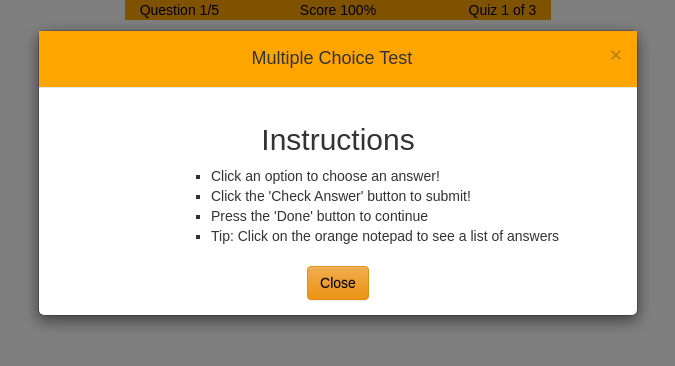
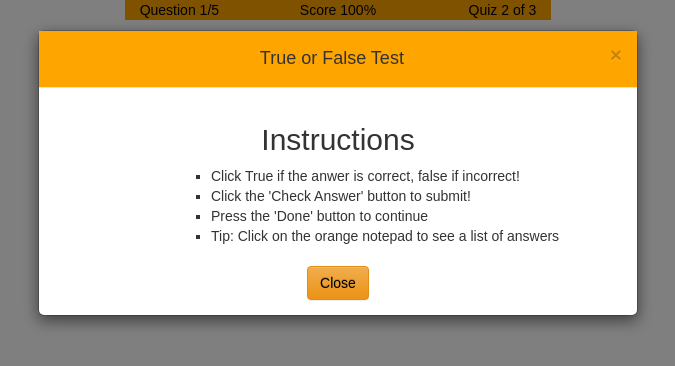
Before and after one commit to jcsmileyjr/Study-Buddy, a React (Create React App) app: page / in a window 1280 px wide. Shown: the top 366 px of the page, without its empty margins (302-977 px from the left). Built offline with nearby package versions, Linux system fonts and the light colour scheme.

Commit message:
Bug fix radio options in quiz level 2
Input Radio options stayed selected even if no answer is officially chosen by user.

```diff
--- a/src/Components/MCAnswersList.js
+++ b/src/Components/MCAnswersList.js
@@ -141,12 +141,12 @@ class MCAnswersList extends Component{
       if(this.props.currentPassFail.passFail === true){
           let topAnswer = document.getElementById("option0");//get the element
           let middleAnswer = document.getElementById("option1");
-          let bottomeAnswer = document.getElementById("option2");
+          let bottomAnswer = document.getElementById("option2");
 
           //The below code resets the radio input options to false, giving the impression no answer has been selected.
           topAnswer.checked = false;
           middleAnswer.checked = false;
-          bottomeAnswer.checked = false;
+          bottomAnswer.checked = false;
 
       }
   }
--- a/src/Components/TrueFalseOptions.js
+++ b/src/Components/TrueFalseOptions.js
@@ -98,18 +98,33 @@ class TrueFalseOptions extends Component{
     this.setState({show: false});
   }
 
+  //Bug: When the user choose an answer and click the "CheckAnswer" button, the input radio options remain selected. Even when the next question and answers are shown, the previous answer choice is selected but not offically "checked". This solves that problem by uncheckeing all options once the "CheckAnswerButton" is clicked and the passFail state is updated. This is use as a trigger to uncheck all input radio options.
+  //A second way to do this is to set each input check to a local state. If the passFail is set to true, update the local state to true. IF false, update the local state to null or something to hide it.
+  resetOptions = () =>{
+      //check if the "CheckAnswerButton" has been press by checking if the Redux state "passFail" is true or false
+      if(this.props.currentPassFail.passFail === true){
+          let topTFAnswer = document.getElementById("option1");
+          let bottomTFAnswer = document.getElementById("option2");
+
+          //The below code resets the radio input options to false, giving the impression no answer has been selected.
+          topTFAnswer.checked = false;
+          bottomTFAnswer.checked = false;
+      }
+  }
+
   render(){
+      this.resetOptions();
 	  return(
 		<div className="row ">
 		  <div className="text-center col-xs-10 col-xs-offset-1 col-sm-8 col-sm-offset-2 col-md-10 col-md-offset-1 col-lg-8 col-lg-offset-2">
 			<label className={css(this.props.currentPassFail.passFail && (this.props.currentAnswer === this.props.answerList[this.props.currentLocation].answer) && styles.correctAnswer, this.props.currentPassFail.passFail && (this.props.currentAnswer !== this.props.answerList[this.props.currentLocation].answer) && styles.wrongAnswers)}>{this.props.currentQuizAnswer}</label>
 		  </div>
           <div className="col-xs-8 col-xs-offset-4 col-sm-8 col-sm-offset-4 col-md-9 col-md-offset-3 col-lg-8 col-lg-offset-4">
-            <input className={css(styles.spaceBetweenOptions)} type="radio" name="choice" value={true}  onClick={this.saveTrueAnswer} />
+            <input className={css(styles.spaceBetweenOptions)} type="radio" name="choice" value={true}  onClick={this.saveTrueAnswer} id="option1" />
             <label className={css(styles.indentAnswerOptions)}> True </label>
           </div>
           <div className="col-xs-8 col-xs-offset-4 col-sm-8 col-sm-offset-4 col-md-9 col-md-offset-3 col-lg-8 col-lg-offset-4">
-            <input className={css(styles.spaceBetweenOptions)} type="radio" name="choice" value={false}  onClick={this.saveFalseAnswer} />
+            <input className={css(styles.spaceBetweenOptions)} type="radio" name="choice" value={false}  onClick={this.saveFalseAnswer} id="option2" />
             <label className={css(styles.indentAnswerOptions)}> False </label>
           </div>
           <Instructions show={this.state.show} hideMCInstructions={this.hideMCInstructions} />
--- a/src/Reducers/successPageReducer.js
+++ b/src/Reducers/successPageReducer.js
@@ -1,5 +1,5 @@
 //reducer use to show or hide the Success component and to move the player from one level to the next.
-export default function successPage(state={"showSuccessPage": false, "currentLevel":1}, {type, payload}){
+export default function successPage(state={"showSuccessPage": false, "currentLevel":2}, {type, payload}){
 	switch(type){
 		case 'SHOWSUCCESSPAGE':
 			return {
```
